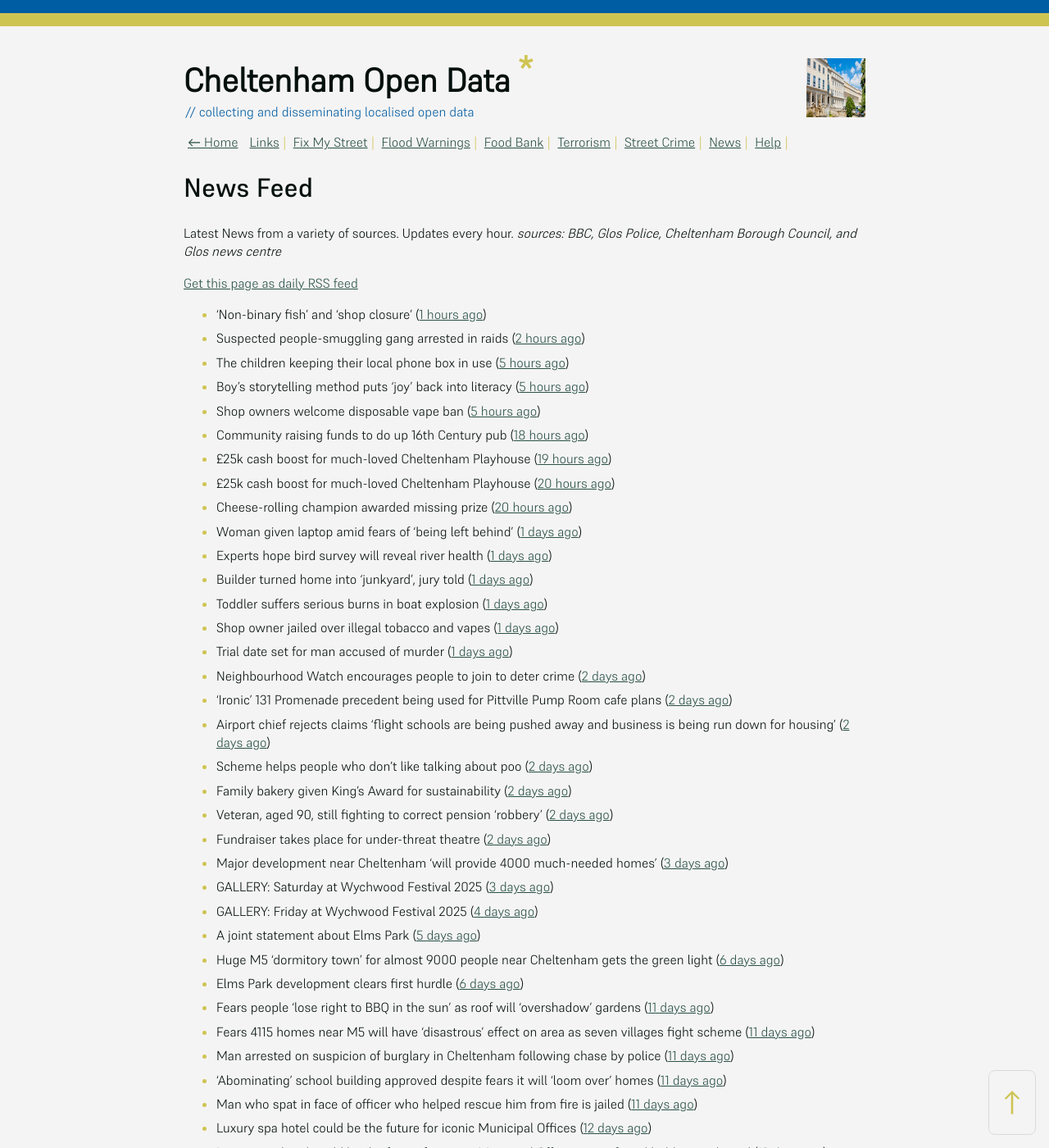
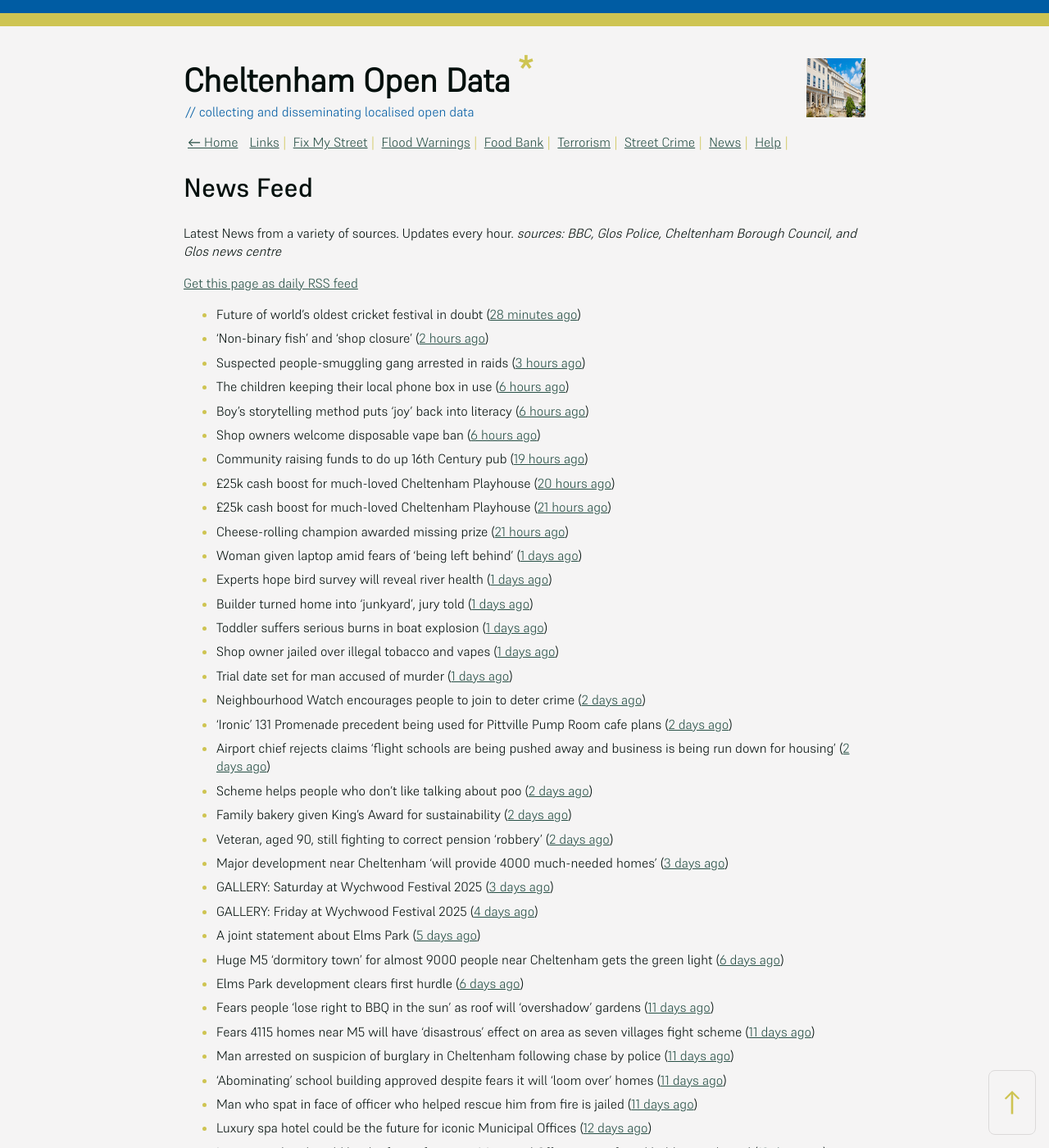
Before and after one commit to mat-0/cheltenham-open-data, a Jekyll site: the page built from _pages/news.md, in a window 1280 px wide and 1400 px high. Shown: the whole window at 82% size. Built offline with Jekyll 4.4.1, drawn with Linux system fonts in a browser that asks for light colours; some of the changed text lies outside the part shown.

Commit message:
Updated 2025-06-04 11:58:07

```diff
--- a/_pages/news.md
+++ b/_pages/news.md
@@ -12,15 +12,16 @@ _sources: BBC, Glos Police, Cheltenham Borough Council, and Glos news centre_
 [Get this page as daily RSS feed](/daily.rss)
 
 <!-- news_marker starts -->
-- 'Non-binary fish' and 'shop closure' ([1 hours ago](https://www.bbc.com/news/articles/c787lp1npgjo))
-- Suspected people-smuggling gang arrested in raids ([2 hours ago](https://www.bbc.com/news/articles/cx2j67x49pwo))
-- The children keeping their local phone box in use ([5 hours ago](https://www.bbc.com/news/articles/c1dekpd164no))
-- Boy's storytelling method puts 'joy' back into literacy ([5 hours ago](https://www.bbc.com/news/articles/c6268ykxkdno))
-- Shop owners welcome disposable vape ban ([5 hours ago](https://www.bbc.com/news/articles/cgle5pgy4lgo))
-- Community raising funds to do up 16th Century pub ([18 hours ago](https://www.bbc.com/news/articles/c1kvgy4p4nwo))
-- £25k cash boost for much-loved Cheltenham Playhouse ([19 hours ago](https://gloucesternewscentre.co.uk/25k-cash-boost-for-much-loved-cheltenham-playhouse/))
-- £25k cash boost for much-loved Cheltenham Playhouse ([20 hours ago](https://www.cheltenham.gov.uk/news/article/3017/25k_cash_boost_for_much-loved_cheltenham_playhouse))
-- Cheese-rolling champion awarded missing prize ([20 hours ago](https://www.bbc.com/news/articles/clyzjzkz2v1o))
+- Future of world's oldest cricket festival in doubt ([28 minutes ago](https://www.bbc.com/news/articles/cvgvlx1ve79o))
+- 'Non-binary fish' and 'shop closure' ([2 hours ago](https://www.bbc.com/news/articles/c787lp1npgjo))
+- Suspected people-smuggling gang arrested in raids ([3 hours ago](https://www.bbc.com/news/articles/cx2j67x49pwo))
+- The children keeping their local phone box in use ([6 hours ago](https://www.bbc.com/news/articles/c1dekpd164no))
+- Boy's storytelling method puts 'joy' back into literacy ([6 hours ago](https://www.bbc.com/news/articles/c6268ykxkdno))
+- Shop owners welcome disposable vape ban ([6 hours ago](https://www.bbc.com/news/articles/cgle5pgy4lgo))
+- Community raising funds to do up 16th Century pub ([19 hours ago](https://www.bbc.com/news/articles/c1kvgy4p4nwo))
+- £25k cash boost for much-loved Cheltenham Playhouse ([20 hours ago](https://gloucesternewscentre.co.uk/25k-cash-boost-for-much-loved-cheltenham-playhouse/))
+- £25k cash boost for much-loved Cheltenham Playhouse ([21 hours ago](https://www.cheltenham.gov.uk/news/article/3017/25k_cash_boost_for_much-loved_cheltenham_playhouse))
+- Cheese-rolling champion awarded missing prize ([21 hours ago](https://www.bbc.com/news/articles/clyzjzkz2v1o))
 - Woman given laptop amid fears of 'being left behind' ([1 days ago](https://www.bbc.com/news/articles/cy8nvm5v5ymo))
 - Experts hope bird survey will reveal river health ([1 days ago](https://www.bbc.com/news/articles/c9wgv0dy485o))
 - Builder turned home into 'junkyard', jury told ([1 days ago](https://www.bbc.com/news/articles/c7v7jqygvlpo))
@@ -33,7 +34,6 @@ _sources: BBC, Glos Police, Cheltenham Borough Council, and Glos news centre_
 - Scheme helps people who don't like talking about poo ([2 days ago](https://www.bbc.com/news/articles/cg711227mv2o))
 - Family bakery given King's Award for sustainability ([2 days ago](https://www.bbc.com/news/articles/crr7ezreqedo))
 - Veteran, aged 90, still fighting to correct pension 'robbery' ([2 days ago](https://www.bbc.com/news/articles/c2d5l7k3p31o))
-- Fundraiser takes place for under-threat theatre ([2 days ago](https://www.bbc.com/news/articles/c4gk0edy66yo))
 - Major development near Cheltenham ‘will provide 4000 much-needed homes’ ([3 days ago](https://gloucesternewscentre.co.uk/major-development-near-cheltenham-will-provide-4000-much-needed-homes/))
 - GALLERY: Saturday at Wychwood Festival 2025 ([3 days ago](https://gloucesternewscentre.co.uk/gallery-saturday-at-wychwood-festival-2025/))
 - GALLERY: Friday at Wychwood Festival 2025 ([4 days ago](https://gloucesternewscentre.co.uk/gallery-friday-at-wychwood-festival-2025/))
```
Also changed, not shown: other parts of _pages/news.md (+1 -1 lines), _data/flood.json (+4 -4 lines), _pages/fix-my-street.md (+2 -2 lines), index.md (+5 -5 lines).
